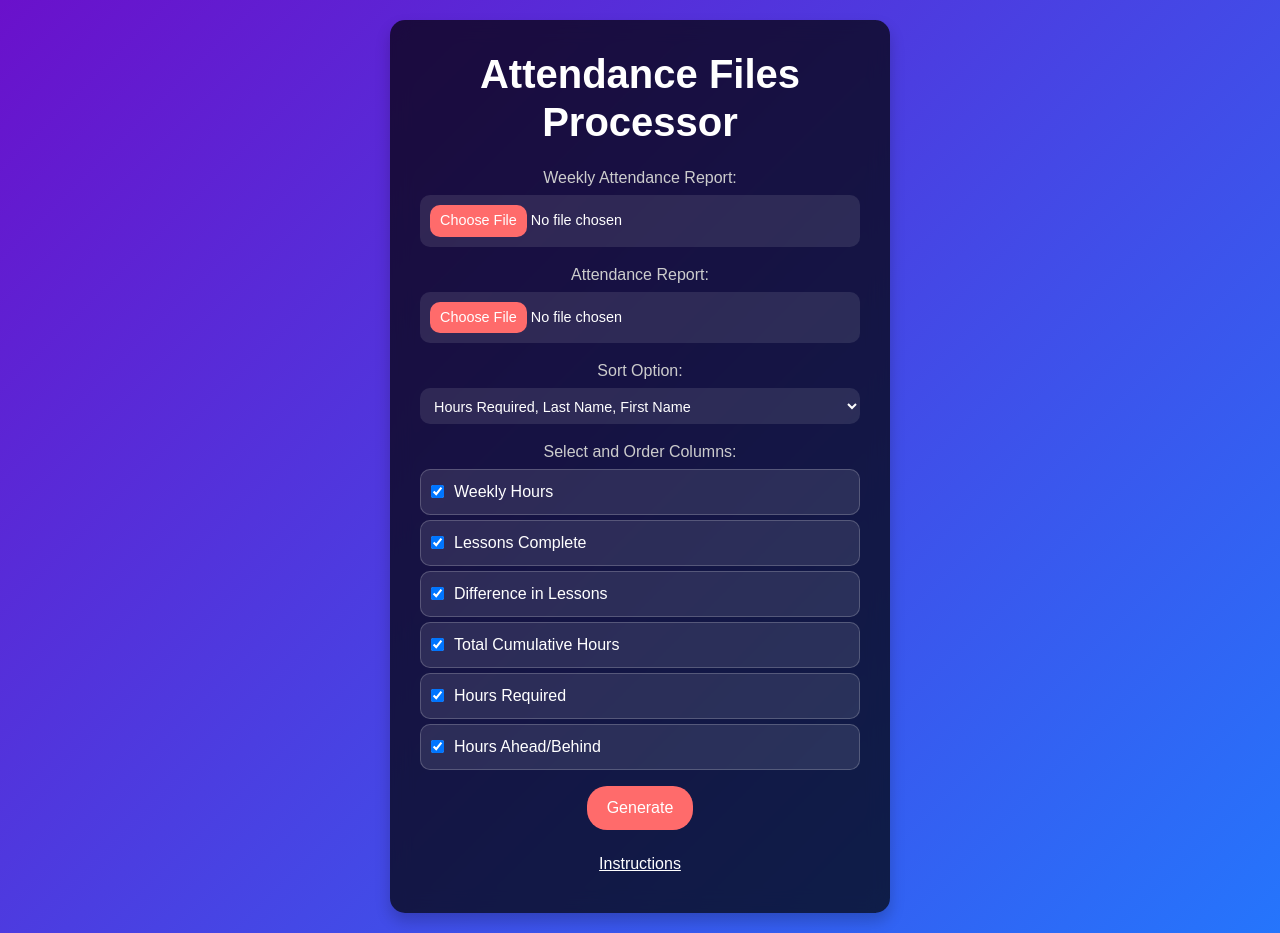
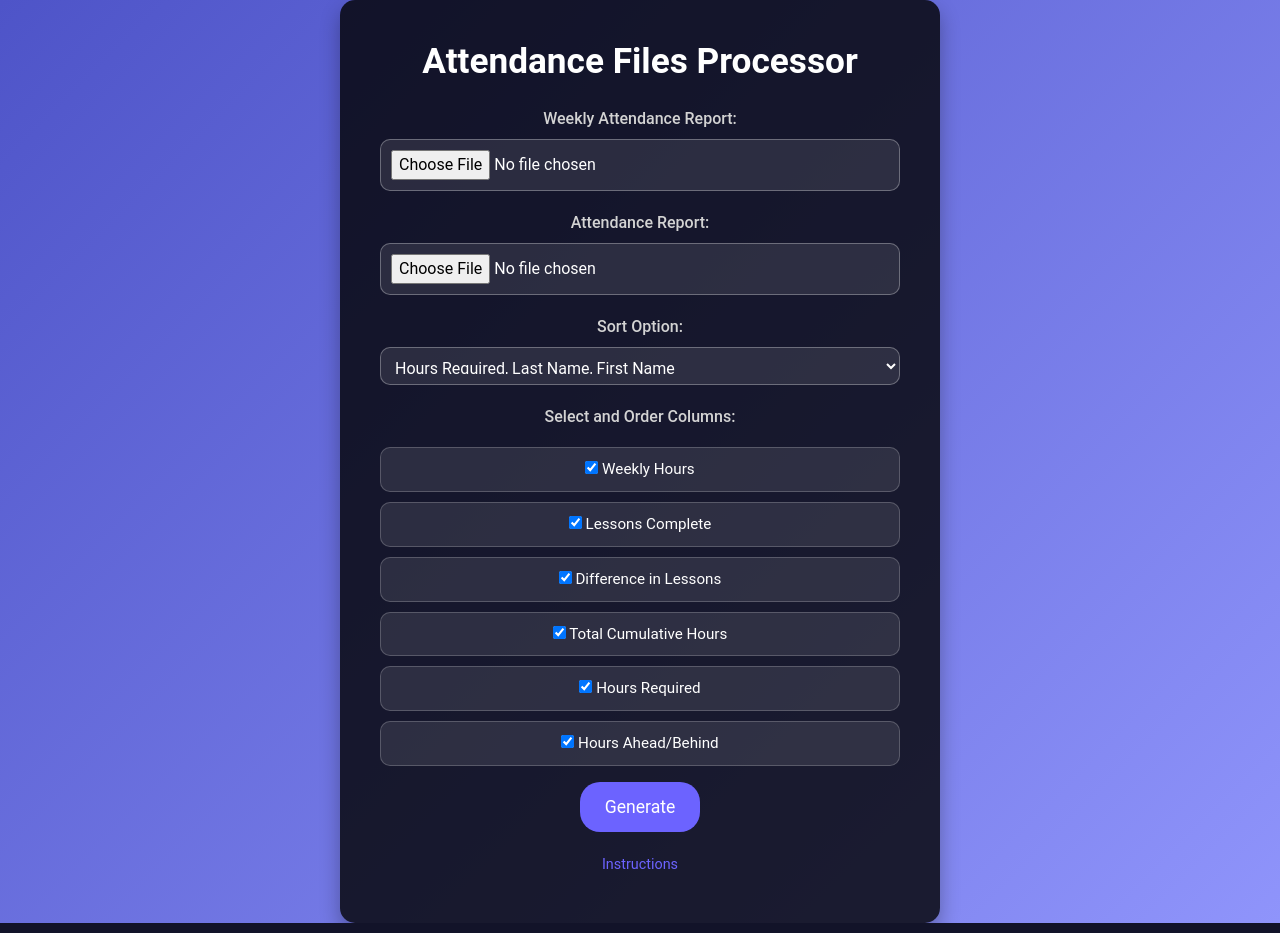
Before and after one commit to elipaulman/GOVS, a Flask app: page / in a window 1280 px wide. Run offline with Flask 3, Linux system fonts and the light colour scheme; some libraries are stand-ins or nearby versions.

Commit message:
Styling update

```diff
--- a/templates/index.html
+++ b/templates/index.html
@@ -7,6 +7,12 @@
       content="width=device-width, initial-scale=1, shrink-to-fit=no"
     />
     <title>Attendance Processor</title>
+    <!-- Favicon -->
+    <link
+      rel="icon"
+      href="{{ url_for('static', filename='favicon.ico') }}"
+      type="image/x-icon"
+    />
     <!-- Bootstrap CSS -->
     <link
       href="https://stackpath.bootstrapcdn.com/bootstrap/4.5.2/css/bootstrap.min.css"
@@ -14,139 +20,122 @@
     />
     <style>
       body {
-        background: linear-gradient(135deg, #6a11cb, #2575fc);
-        color: #fff;
-        font-family: "Arial", sans-serif;
+        background: linear-gradient(135deg, #4e54c8, #8f94fb);
+        color: #ffffff;
+        font-family: "Roboto", Arial, sans-serif;
         min-height: 100vh;
         display: flex;
         align-items: center;
         justify-content: center;
         margin: 0;
-        padding: 20px;
       }
       .container {
-        background: rgba(0, 0, 0, 0.7);
+        background: rgba(0, 0, 0, 0.8);
         border-radius: 15px;
-        box-shadow: 0 8px 15px rgba(0, 0, 0, 0.2);
-        padding: 30px;
-        max-width: 500px;
+        box-shadow: 0 10px 20px rgba(0, 0, 0, 0.3);
+        padding: 40px;
+        max-width: 600px;
         width: 100%;
         text-align: center;
-        backdrop-filter: blur(10px);
       }
       h1 {
-        font-weight: 700;
-        font-size: 2.5rem;
-        margin-bottom: 20px;
-        color: #fff;
+        font-weight: bold;
+        font-size: 2.2rem;
+        margin-bottom: 25px;
       }
       label {
         font-size: 1rem;
-        margin-bottom: 5px;
-        color: #ccc;
+        color: #d3d3d3;
+        font-weight: 500;
       }
       .form-control-file,
       .form-control,
       .form-select {
         background: rgba(255, 255, 255, 0.1);
+        border: 1px solid rgba(255, 255, 255, 0.3);
         border-radius: 10px;
+        color: #fff;
+        font-size: 1rem;
+        margin-bottom: 20px;
         padding: 10px;
-        border: none;
-        font-size: 0.9rem;
-        margin-bottom: 15px;
-        color: #fff;
+        transition: border 0.3s ease;
       }
-      .form-control-file::file-selector-button {
-        background: #ff6b6b;
-        border: none;
-        border-radius: 10px;
-        padding: 5px 10px;
-        color: #fff;
-        cursor: pointer;
-        transition: 0.3s;
-      }
-      .form-control-file::file-selector-button:hover {
-        background: #ff4757;
+      .form-control-file:focus,
+      .form-control:focus,
+      .form-select:focus {
+        border-color: #6c63ff;
+        outline: none;
       }
       .btn-primary {
-        background: #ff6b6b;
+        background: #6c63ff;
         border: none;
         border-radius: 20px;
-        padding: 10px 20px;
-        font-size: 1rem;
-        transition: 0.3s;
+        padding: 12px 25px;
+        font-size: 1.1rem;
+        transition: all 0.3s ease;
       }
       .btn-primary:hover {
-        background: #ff4757;
-        transform: scale(1.05);
-      }
-      .list-group-item-info {
-        background-color: rgba(0, 123, 255, 0.6);
-        color: #fff;
-        border: none;
-        border-radius: 10px;
-        margin-bottom: 10px;
-      }
-      .list-group {
-        padding-left: 0;
+        background: #5145c3;
+        transform: translateY(-2px);
       }
       .btn-link {
-        color: #fff;
-        text-decoration: underline;
+        color: #6c63ff;
+        text-decoration: none;
         margin-top: 15px;
+        font-size: 0.9rem;
+      }
+      .btn-link:hover {
+        color: #5145c3;
       }
       .sortable-list {
-        list-style-type: none;
+        list-style: none;
         padding: 0;
-        margin: 0;
+        margin: 10px 0;
       }
       .sortable-item {
         background: rgba(255, 255, 255, 0.1);
         border: 1px solid rgba(255, 255, 255, 0.2);
         border-radius: 10px;
         padding: 10px;
-        margin-bottom: 5px;
-        cursor: move;
+        margin-bottom: 10px;
+        cursor: grab;
         color: #fff;
-        display: flex;
-        align-items: center;
-      }
-      .sortable-item input[type="checkbox"] {
-        margin-right: 10px;
+        font-size: 0.95rem;
       }
       .sortable-placeholder {
         background: rgba(255, 255, 255, 0.2);
         border: 1px dashed rgba(255, 255, 255, 0.5);
         border-radius: 10px;
-        height: 40px;
-        margin-bottom: 5px;
+        height: 50px;
+        margin-bottom: 10px;
+      }
+      .list-group-item-info {
+        background-color: rgba(0, 123, 255, 0.6);
+        color: #fff;
+        border-radius: 10px;
+        border: none;
+        margin-bottom: 10px;
       }
       @media (max-width: 576px) {
         .container {
-          padding: 20px;
+          padding: 25px;
         }
         h1 {
-          font-size: 2rem;
-        }
-        .btn-primary {
-          padding: 8px 16px;
-          font-size: 0.9rem;
+          font-size: 1.8rem;
         }
       }
     </style>
     <script src="https://cdn.jsdelivr.net/npm/sortablejs@1.14.0/Sortable.min.js"></script>
     <script>
       document.addEventListener("DOMContentLoaded", function () {
-        var sortableList = document.querySelector(".sortable-list");
-        var sortable = Sortable.create(sortableList, {
+        const sortableList = document.querySelector(".sortable-list");
+        Sortable.create(sortableList, {
           animation: 150,
           ghostClass: "sortable-placeholder",
-          onEnd: function (evt) {
-            var columnOrder = Array.from(sortableList.children).map(function (
-              item
-            ) {
-              return item.getAttribute("data-value");
-            });
+          onEnd: function () {
+            const columnOrder = Array.from(sortableList.children).map((item) =>
+              item.getAttribute("data-value")
+            );
             document.getElementById("column_order").value =
               columnOrder.join(",");
           },
@@ -165,6 +154,7 @@
             class="form-control-file"
             name="weekly_file"
             id="weekly_file"
+            required
           />
         </div>
         <div class="form-group">
@@ -174,6 +164,7 @@
             class="form-control-file"
             name="attendance_file"
             id="attendance_file"
+            required
           />
         </div>
         <div class="form-group">
@@ -182,6 +173,7 @@
             class="form-control form-select"
             name="sort_option"
             id="sort_option"
+            required
           >
             <option value="hours_last_first">
               Hours Required, Last Name, First Name
@@ -269,7 +261,7 @@
       </div>
       {% endif %} {% endwith %}
     </div>
-    <!-- Bootstrap JS and dependencies -->
+    <!-- Bootstrap JS -->
     <script src="https://cdn.jsdelivr.net/npm/@popperjs/core@2.9.2/dist/umd/popper.min.js"></script>
     <script src="https://stackpath.bootstrapcdn.com/bootstrap/4.5.2/js/bootstrap.min.js"></script>
   </body>
```
Also changed, not shown: templates/instructions.html (+49 -35 lines).
